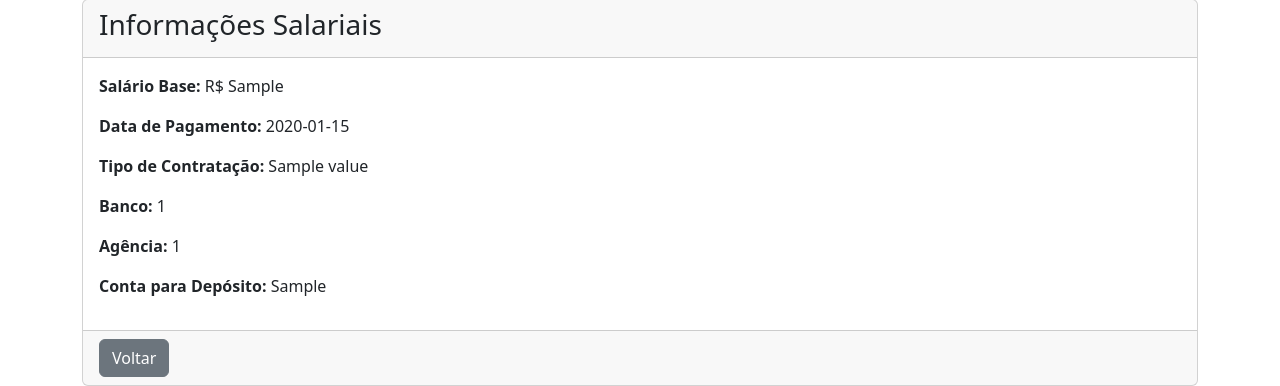
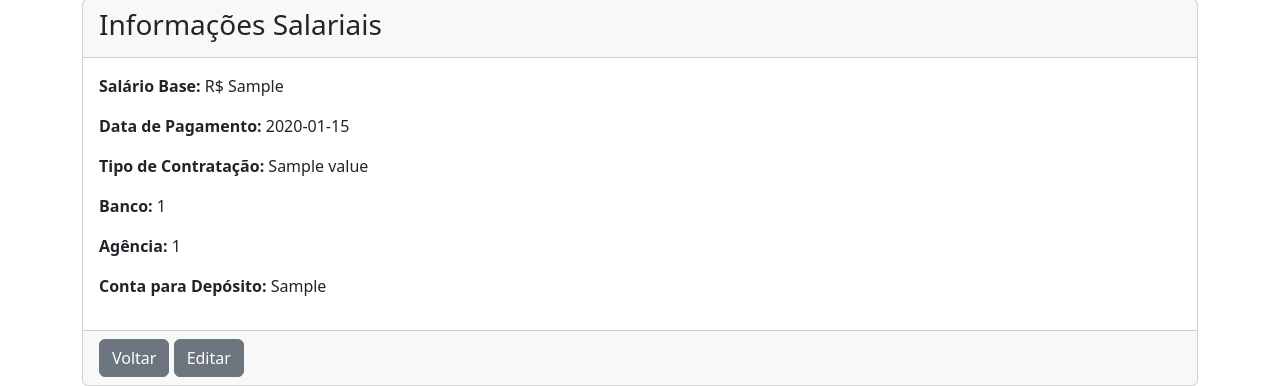
Before and after one commit to joao-victor-73/WorkForce, a Python web app: template projeto/templates/funcionario_detalhes.html in a window 1280 px wide. Shown: the part 503-889 px from the top of the page. Run offline with Jinja, Linux system fonts and the light colour scheme; the template is opened without the code that fills it: most values are stand-ins (such as "Sample title", 1, 10 or a date in 2020).

Commit message:
add botão de editar informaçoes

```diff
--- a/projeto/templates/funcionario_detalhes.html
+++ b/projeto/templates/funcionario_detalhes.html
@@ -38,7 +38,9 @@
 
     <div class="card-footer">
         <a href="{{ url_for('lista_de_funcionarios') }}" class="btn btn-secondary">Voltar</a>
+        <a href="{{ url_for('editar_informacoes', id_func=funcionario.id_func) }}" class="btn btn-secondary">Editar</a>
     </div>
+
 </div>
 
 {% endblock %}
```
